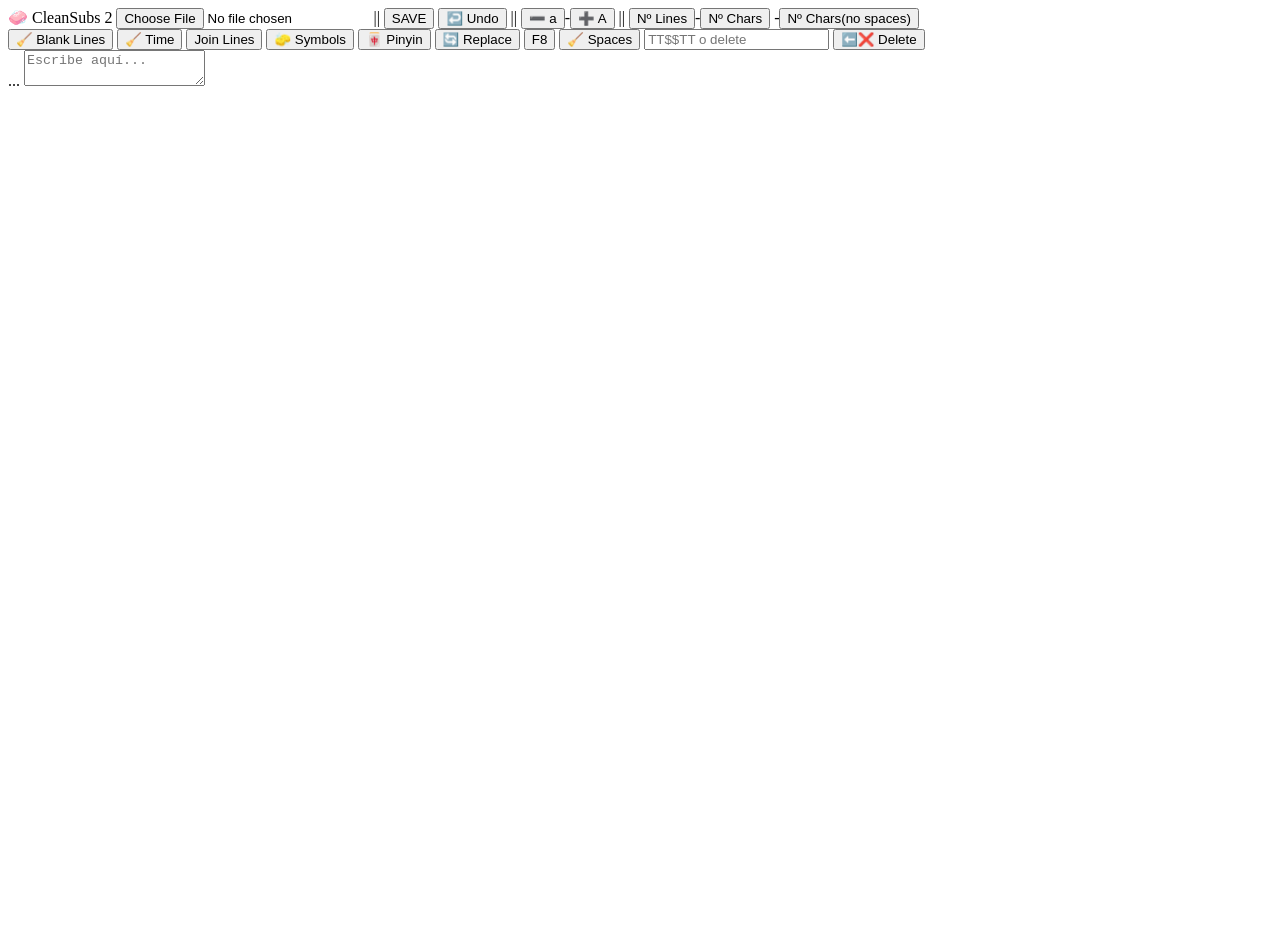
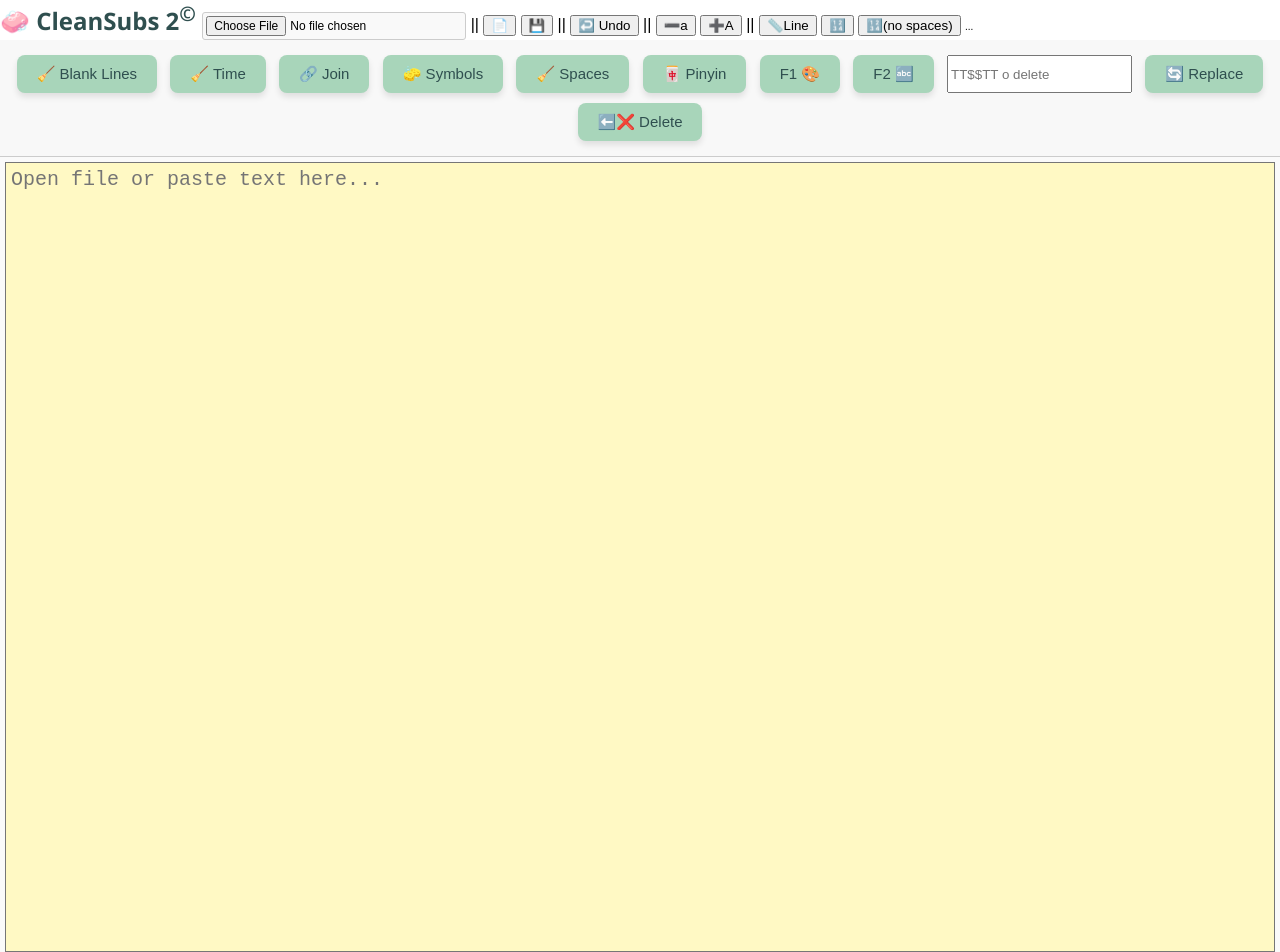
Before and after one commit to isaacjar/cleansubs2, a plain HTML site: page index.html in a window 1280 px wide. Before the commit the page ends 800 px from the top, so only its background shows below. Drawn offline with Linux system fonts and the light colour scheme.

Commit message:
Update index.html

```diff
--- a/index.html
+++ b/index.html
@@ -4,34 +4,40 @@
   <meta charset="UTF-8">
   <title>CleanSubs 2</title>
   <link rel="icon" type="image/png" href="favicon.png">
-  <link rel="stylesheet" href="CleanSubs2.css">
-
+  <link rel="stylesheet" href="styles.css">
+  <link href="https://fonts.googleapis.com/css2?family=Quicksand:wght@400;700&display=swap" rel="stylesheet">
 </head>
 <body>
-  🧼 CleanSubs 2 <input type="file" id="archivoTexto" class="archivo" accept="*/*" onchange="cargarArchivoTexto()">
- ||  <button onclick="guardarTextoComoArchivo()">SAVE</button>
-  <button onclick="deshacer()">↩️ Undo</button>
-||  <button onclick="disminuirTamaño()">➖ a</button>-<button onclick="aumentarTamaño()">➕ A</button>
-||  <button onclick="contarLineas()">Nº Lines</button>-<button onclick="contarCaracteresConEspacios()">Nº Chars</button>
-  -<button onclick="contarCaracteresSinEspacios()">Nº Chars(no spaces)</button>
+  <label for="archivoTexto" class="titulo">🧼 CleanSubs 2<sup>©</sup> </label>
+<input type="file" id="archivoTexto" class="archivo" accept="*/*" onchange="cargarArchivoTexto()" title="📂 Cargar archivo de subtítulos">
+|| <button onclick="copiaPortapapeles()" title="📋 Copiar texto al portapapeles">📄</button>
+   <button onclick="guardarTextoComoArchivo()" title="💾 Guardar texto como archivo">💾</button>
+|| <button onclick="deshacer()" title="↩️ Deshacer último cambio">↩️ Undo</button>
+|| <button onclick="disminuirTamaño()" title="➖ Disminuir tamaño de fuente">➖a</button>
+   <button onclick="aumentarTamaño()" title="➕ Aumentar tamaño de fuente">➕A</button>
+|| <button onclick="contarLineas()" title="📏 Contar líneas del texto">📏Line</button>
+   <button onclick="contarCaracteresConEspacios()" title="🔢 Contar caracteres (con espacios)">🔢</button>
+   <button onclick="contarCaracteresSinEspacios()" title="🔢 Contar caracteres (sin espacios)">🔢(no spaces)</button>
+   <label id="msg" class="etiqueta-pequena">...</label>
 
-  <div class="botones">
-    <button onclick="quitarLineasEnBlanco()">🧹 Blank Lines</button>
-    <button onclick="limpiarTexto()">🧹 Time</button>
-    <button onclick="quitarSaltosDeLinea()">Join Lines</button>
-    <button onclick="eliminarSymbols()">🧽 Symbols</button>
-    <button onclick="eliminarVocabulario()">🀄 Pinyin</button>
-    <button onclick="reemplazarDesdeCampoUnico()">🔄 Replace</button>
-    <button onclick="accionBoton(8)">F8</button>
-    <button onclick="quitarEspacios()">🧹 Spaces</button>
-    <input type="text" id="textoABorrar" placeholder="TT$$TT o delete">
-    <button onclick="borrarTexto()">⬅️❌ Delete</button>
+<div class="botones">
+  <button onclick="quitarLineasEnBlanco()" title="🧹 Eliminar líneas vacías">🧹 Blank Lines</button>
+  <button onclick="limpiarTexto()" title="🧹 Eliminar marcas de tiempo">🧹 Time</button>
+  <button onclick="quitarSaltosDeLinea()" title="🔗 Unir las líneas">🔗 Join</button>
+  <button onclick="eliminarSymbols()" title="🧽 Eliminar símbolos">🧽 Symbols</button>
+  <button onclick="quitarEspacios()" title="🧹 Eliminar espacios">🧹 Spaces</button>
+  <button onclick="eliminarVocabulario()" title="Reemplazar vocabulario en pinyin">🀄 Pinyin</button>
+  <button onclick="F8textoChulo()" title="Fuente estilizada">F1 🎨</button>
+  <button onclick="aplicarFuenteFija()" title="Fuente monoespacio">F2 🔤</button>
+  <input type="text" id="textoABorrar" placeholder="TT$$TT o delete" title="🔄 Formato: texto_a_buscar$$texto_a_reemplazar">
+  <button onclick="reemplazarDesdeCampoUnico()" title="🔄 Reemplazar texto">🔄 Replace</button>
+  <button onclick="borrarTexto()" title="❌ Borrar la cadena indicada">⬅️❌ Delete</button>
+</div>
+
+  <div class="cuadro-texto">
+    <textarea id="areaTexto" placeholder="Open file or paste text here..."></textarea>
   </div>
-  <div class="cuadro-texto">
-    <label id="msg" class="etiqueta-pequena">...</label>
-    <textarea id="areaTexto" placeholder="Escribe aquí..."></textarea>
-  </div>
-<script src="CleanSubs2.js"></script>
+<script src="code.js"></script>
 <script src="replace.js"></script>
 </body>
 </html>
```
